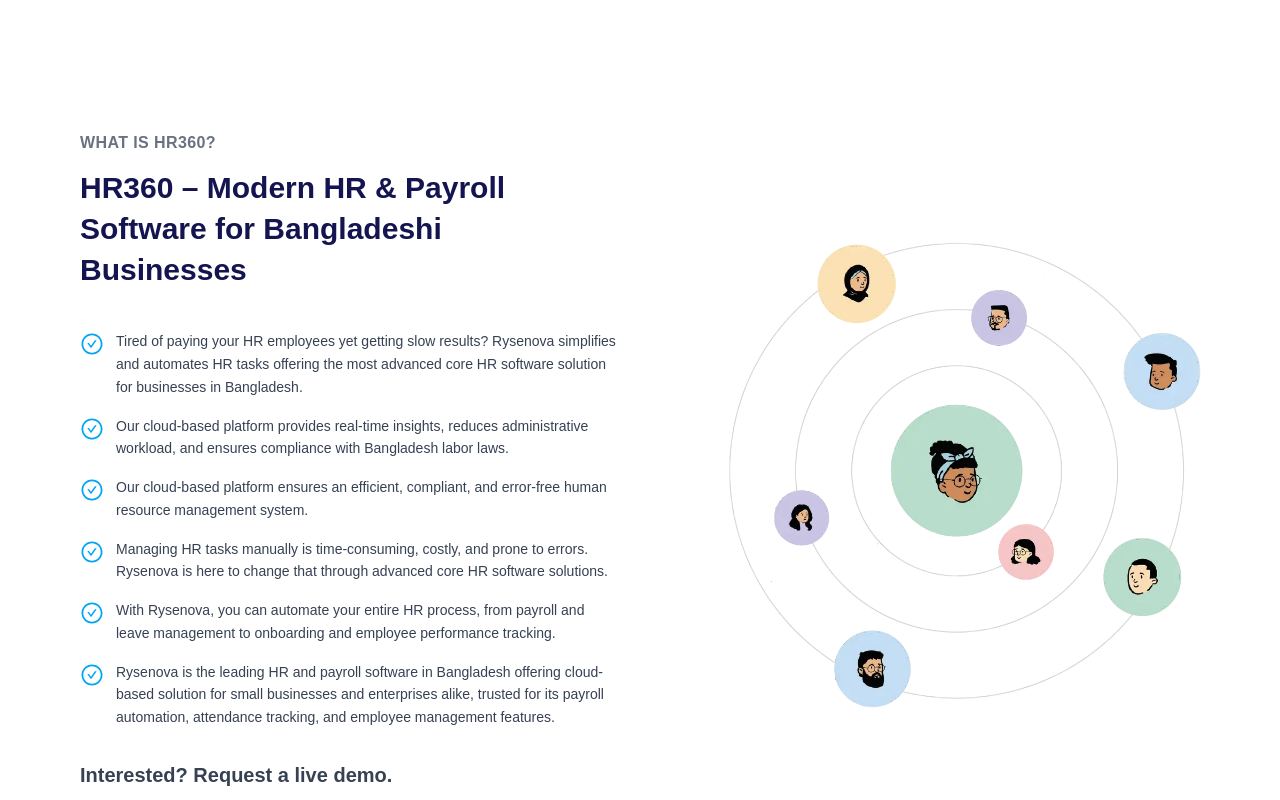
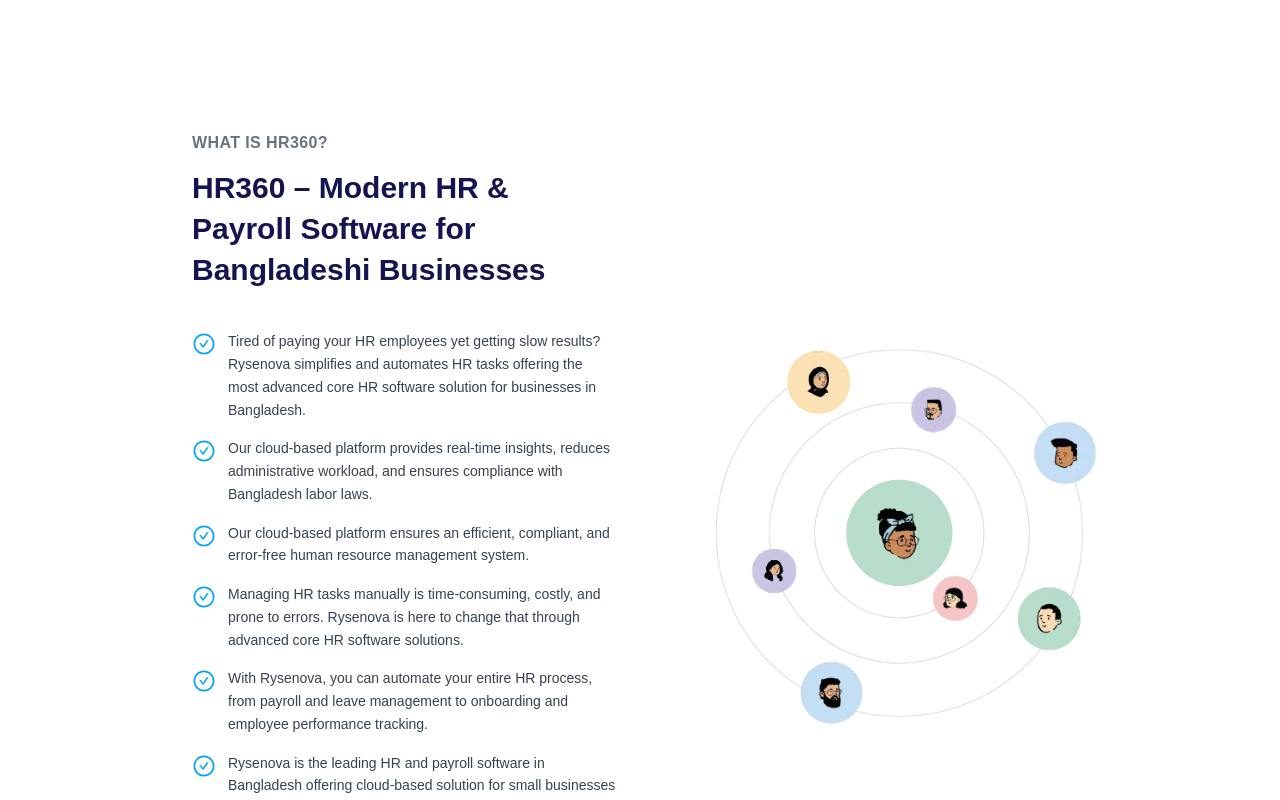
Before and after one commit to Naimul-Islam20/HR360-, a Next.js app: page / in a window 1280 px wide. Shown: the part 1340-2140 px from the top of the page. Built offline with nearby package versions, Linux system fonts and the light colour scheme.

Commit message:
edit home page

```diff
--- a/src/components/layout/footer.js
+++ b/src/components/layout/footer.js
@@ -7,7 +7,7 @@
 export default function Footer() {
   return (
     <footer className="bg-[#141451] text-gray-100 pt-12 md:pt-20 ">
-      <div className="max-w-7xl mx-auto px-4 md:px-18 md:px-12 grid grid-cols-1 md:grid-cols-4 gap-12 md:gap-16 text-center md:text-left">
+      <div className="max-w-7xl mx-auto px-4 md:px-10  grid grid-cols-1 md:grid-cols-4 gap-12 md:gap-16 text-center md:text-left">
         {/* Contact Us */}
         <div className="space-y-4 md:space-y-7">
           <h3 className="text-lg font-semibold mb-2 md:mb-4">Contact Us</h3>
--- a/src/components/modules/hrInfo.js
+++ b/src/components/modules/hrInfo.js
@@ -7,7 +7,7 @@
 const Hr360Info = () => {
   return (
     <section className="py-10 md:py-20 bg-white">
-      <div className="container mx-auto px-4 md:px-10">
+      <div className="container mx-auto px-4 md:px-38">
         {/* Grid layout */}
         <div className="grid grid-cols-1 lg:grid-cols-2 gap-10 lg:gap-12 items-center">
 
```
